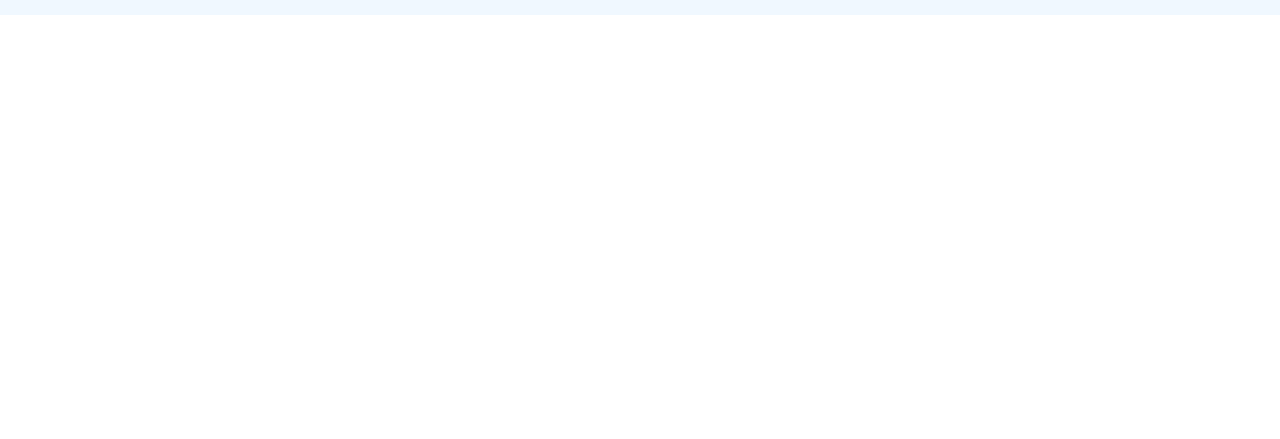
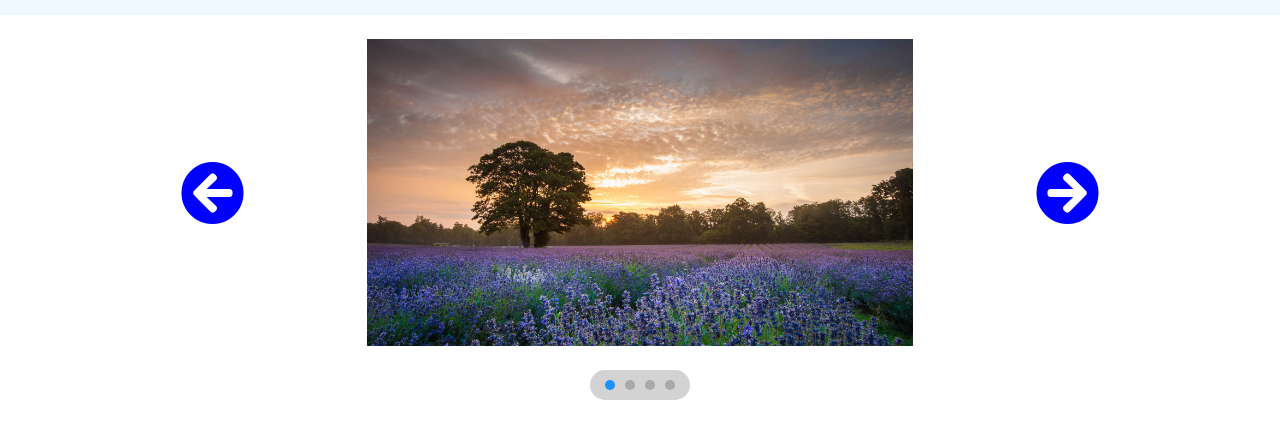
Before and after one commit to Vasmayer/Vue-Slider, a plain HTML site: page index.html in a window 1280 px wide. Shown: the part 65-504 px from the top of the page. Drawn offline with nearby package versions, Linux system fonts and the light colour scheme.

Commit message:
completed structure in html e css

```diff
--- a/css/style.css
+++ b/css/style.css
@@ -7,3 +7,31 @@ header
     justify-content: space-around;
     align-items: center;
 }
+
+[class*='fas fa-arrow']
+{
+    padding: 50px;
+    color: blue;
+}
+
+.dots-group
+{
+    background-color: lightgray;
+    border-radius: 20px;
+    padding: 5px 10px;
+}
+.dot
+{
+    width: 10px;
+    height: 10px;
+    border-radius: 50%;
+    background-color: darkgray;
+    margin: 5px;
+
+}
+
+.dot.active
+{
+    background-color: dodgerblue;
+
+}
--- a/index.html
+++ b/index.html
@@ -14,7 +14,28 @@
     <header class="mb-4"><h1>Vue-Slider</h1></header>
     <main>
         <div class="container">
+            <div id="root">
+                <div class="row">
+                    <div class="col-3 d-flex align-items-center justify-content-center">
+                        <i class="fas fa-arrow-circle-left fa-4x"></i>
+                    </div>
+                    <div class="col-6">
+                        <img src="img/image1.jpg" alt="image1" class="img-fluid">
+                    </div>
+                    <div class="col-3 d-flex align-items-center justify-content-center">
+                        <i class="fas fa-arrow-circle-right fa-4x"></i>
+                    </div>
+                </div>
+                <div class=" my-4 d-flex align-items-center justify-content-center">
+                    <div class="dots-group d-flex align-items-center justify-content-center">
+                        <div class="dot active"></div>
+                        <div class="dot"></div>
+                        <div class="dot"></div>
+                        <div class="dot"></div>
+                    </div>
+                </div>
 
+            </div>
         </div>
     </main>
 
--- a/js/script.js
+++ b/js/script.js
@@ -17,7 +17,6 @@ Bonus:
 2- quando il mouse va in hover sulle freccette o sui pallini l'autoplay si interrompe
 3 - l'autoplay riparte quando il mouse lascia le freccette o i pallini
  */
-console.log('Vue JS OK',Vue);
 
 Vue.config.devtools = true;
 
```
Also changed, not shown: img/image1.jpg (added), img/image2.jpg (added), img/image4.jpg (added), 1 other file.
